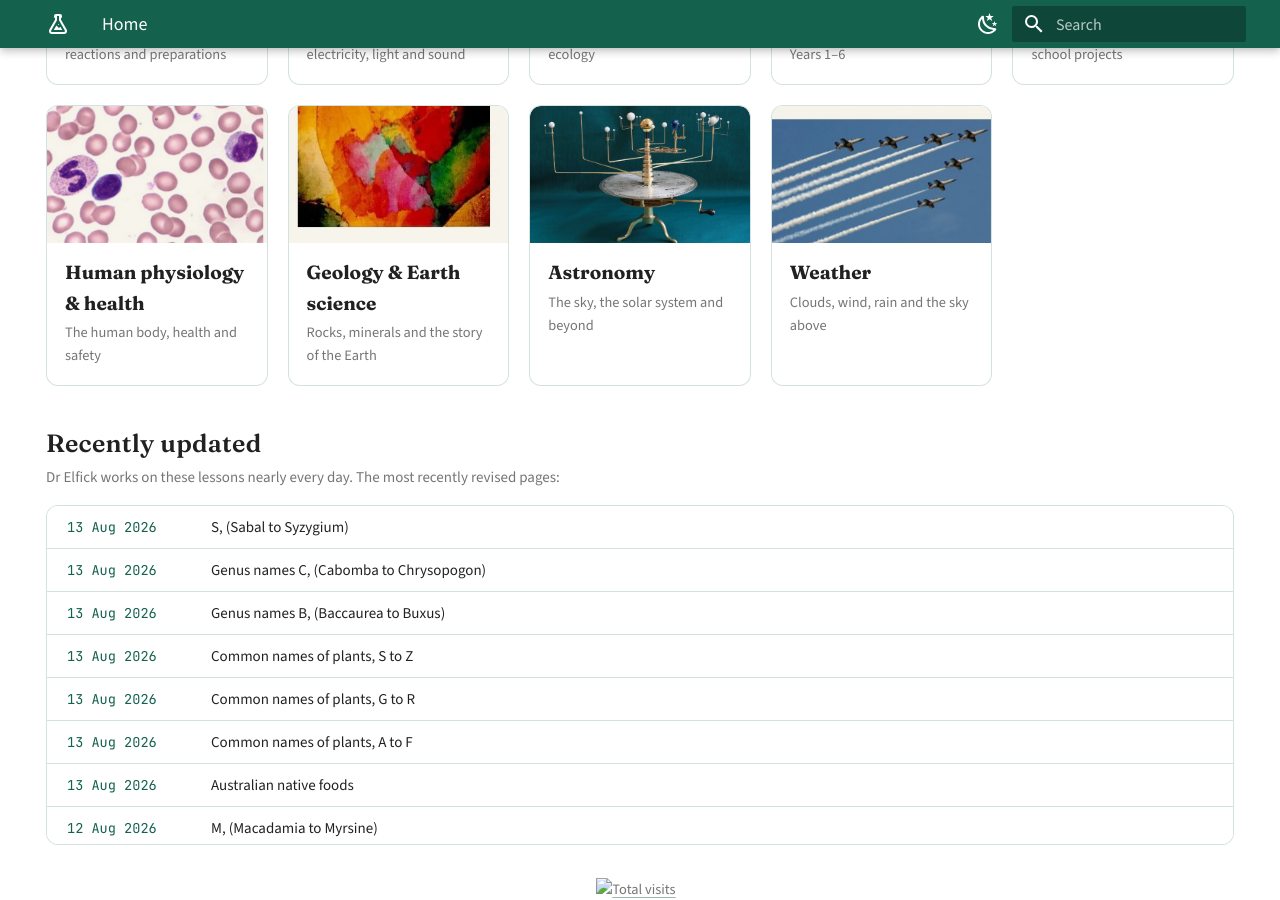
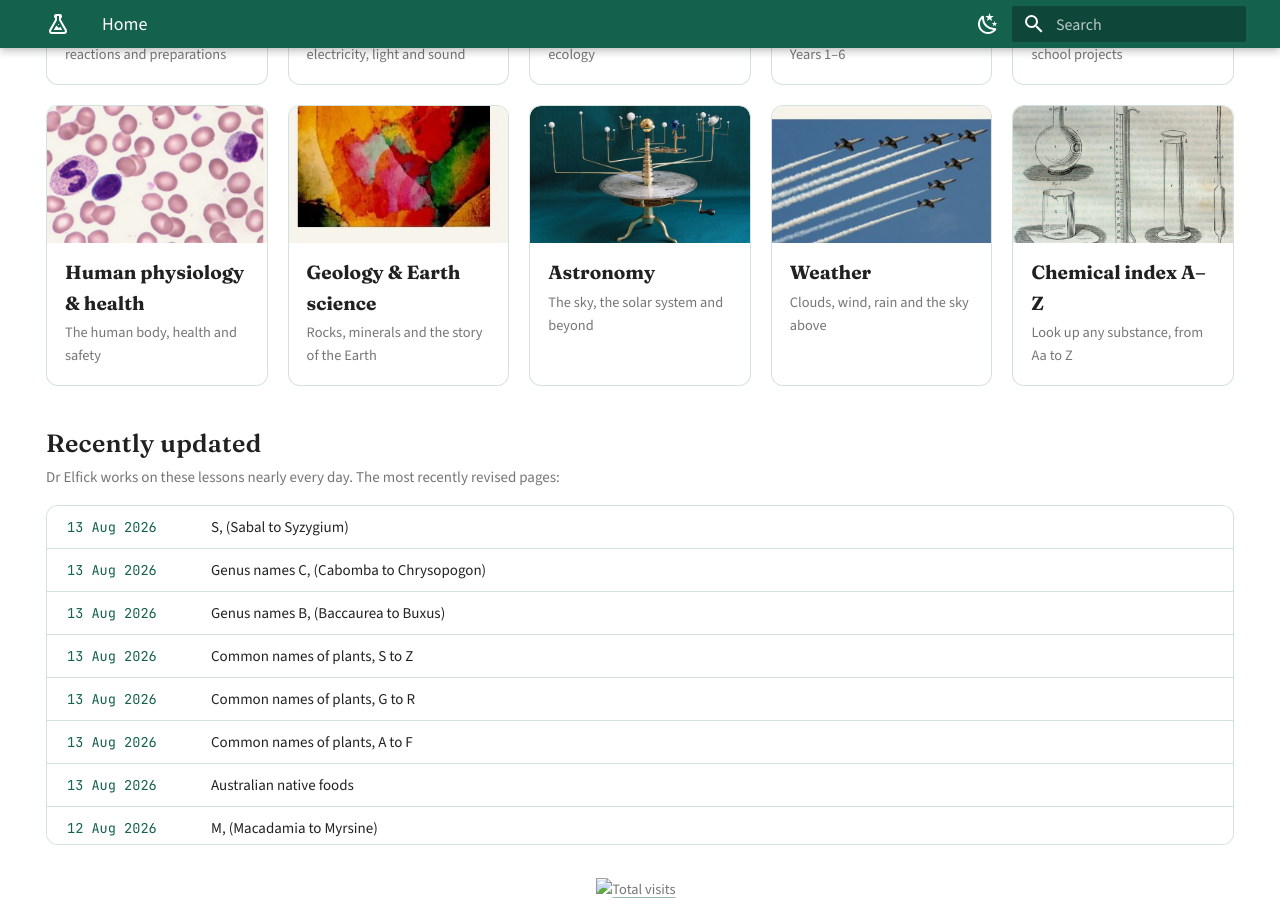
Before and after one commit to johnelfick/school-science-lessons-web, an MkDocs documentation site: the page built from docs/index.md, in a window 1280 px wide and 900 px high, scrolled down 717 px. Built offline with MkDocs 1.6.1 and Material for MkDocs 9.7.7, drawn with Linux system fonts in a browser that asks for light colours.

Commit message:
Subject landing pages; cards link to them; Chemical index card
Each generated tab now has an overview page (navigation.indexes):
clicking the tab or its home card opens the subject itself, listing
its chapters by subgroup. The five folder-subject cards point at the
overviews; the four chapter cards keep their deep links; a tenth card
gives the Chemical index A-Z its own front door.

Co-Authored-By: Claude Fable 5 <noreply@anthropic.com>

```diff
--- a/docs/index.md
+++ b/docs/index.md
@@ -19,23 +19,23 @@ Dr&nbsp;John&nbsp;Elfick, School of Education, University of Queensland.</p>
 </div>
 
 <div class="ssl-grid">
-  <a class="ssl-card" href="topics/topicIndexAaAc/">
+  <a class="ssl-card" href="chemistry/">
     <div class="ssl-card-img"><img src="assets/cards/chemistry-john.gif" alt="" style="object-position: 50% 70%"></div>
     <div class="ssl-card-body"><b>Chemistry</b><span>Elements, compounds, reactions and preparations</span></div>
   </a>
-  <a class="ssl-card" href="physics/UNPhysicsTable/">
+  <a class="ssl-card" href="physics/">
     <div class="ssl-card-img"><img src="assets/cards/physics-john.jpg" alt="" style="object-position: 50% 65%"></div>
     <div class="ssl-card-body"><b>Physics</b><span>Measurement, forces, electricity, light and sound</span></div>
   </a>
-  <a class="ssl-card" href="biology/UNBiologyTable/">
+  <a class="ssl-card" href="biology/">
     <div class="ssl-card-img"><img src="assets/cards/biology-john.jpg" alt=""></div>
     <div class="ssl-card-body"><b>Biology</b><span>Plants, animals, cells and ecology</span></div>
   </a>
-  <a class="ssl-card" href="primary/year1/">
+  <a class="ssl-card" href="primary/">
     <div class="ssl-card-img"><img src="assets/cards/primary.jpg" alt=""></div>
     <div class="ssl-card-body"><b>Primary science</b><span>Ready-to-teach lessons for Years 1–6</span></div>
   </a>
-  <a class="ssl-card" href="foodgardens/Foodgardens1/">
+  <a class="ssl-card" href="agriculture/">
     <div class="ssl-card-img"><img src="assets/cards/agriculture-john.jpg" alt="" style="object-position: 50% 60%"></div>
     <div class="ssl-card-body"><b>Agriculture</b><span>Food gardens, crops and school projects</span></div>
   </a>
@@ -54,6 +54,10 @@ Dr&nbsp;John&nbsp;Elfick, School of Education, University of Queensland.</p>
   <a class="ssl-card" href="physics/UNPh37/">
     <div class="ssl-card-img"><img src="assets/cards/weather-john.jpg" alt="" style="object-position: 50% 80%"></div>
     <div class="ssl-card-body"><b>Weather</b><span>Clouds, wind, rain and the sky above</span></div>
+  </a>
+  <a class="ssl-card" href="topics/topicIndexAaAc/">
+    <div class="ssl-card-img"><img src="assets/cards/chemistry.jpg" alt=""></div>
+    <div class="ssl-card-body"><b>Chemical index A–Z</b><span>Look up any substance, from Aa to Z</span></div>
   </a>
 </div>
 
--- a/mkdocs.yml
+++ b/mkdocs.yml
@@ -60,6 +60,7 @@ nav:
   - Home: index.md
   # --- BEGIN GENERATED NAV (written by build/emit.py --all) ---
   - Chemistry:
+    - chemistry/index.md
     - Basics:
       - "Heat substances": chemistry/UNChem1.md
       - "Carbon dioxide": chemistry/UNChem1a.md
@@ -140,6 +141,7 @@ nav:
       - "Chemistry Experiments, U, V, W": topics/topicIndexUVW.md
       - "Chemistry Experiments, X, Y, Z": topics/topicIndexXYZ.md
   - Physics:
+    - physics/index.md
     - "Measurement": physics/UNPh05.md
     - "Laboratory equipment": physics/UNPh06.md
     - "Safety Rules": physics/UNPh07.md
@@ -190,6 +192,7 @@ nav:
     - "Electronics": physics/UNPh38.md
     - "Physics Experiments": physics/UNPhysicsTable.md
   - Biology:
+    - biology/index.md
     - "Plant anatomy": biology/UNBiol1.md
     - "Communities": biology/UNBiol1a.md
     - "Optical illusions": biology/UNBiol1b.md
@@ -239,6 +242,7 @@ nav:
     - "Viruses": biology/UNBiology9.md
     - "Biology topics, common names, and genus names, A to Z": biology/UNBiologyTable.md
   - Primary science:
+    - primary/index.md
     - "Primary Science Lessons, Year 1": primary/year1.md
     - "Primary Science Lessons, Year 2": primary/year2.md
     - "Primary Science Lessons, Year 3": primary/year3.md
@@ -246,6 +250,7 @@ nav:
     - "Primary Science Lessons, Year 5": primary/year5.md
     - "Primary Science Lessons, Year 6": primary/year6.md
   - Agriculture:
+    - agriculture/index.md
     - Food gardens:
       - "Agriculture": foodgardens/Foodgardens1.md
       - "Crop care": foodgardens/Foodgardens2.md
@@ -283,6 +288,7 @@ nav:
       - "Taro Project": projects/ProjTaro.md
       - "Yam Project": projects/ProjYam.md
   - Appendices:
+    - appendices/index.md
     - "Appendix A, Amines and Alkaloids": appendices/appendixA.md
     - "Appendix B, Biology preparations": appendices/appendixB.md
     - "Appendix C, List of Chemicals": appendices/appendixC.md
```
Also changed, not shown: 2 other files.
